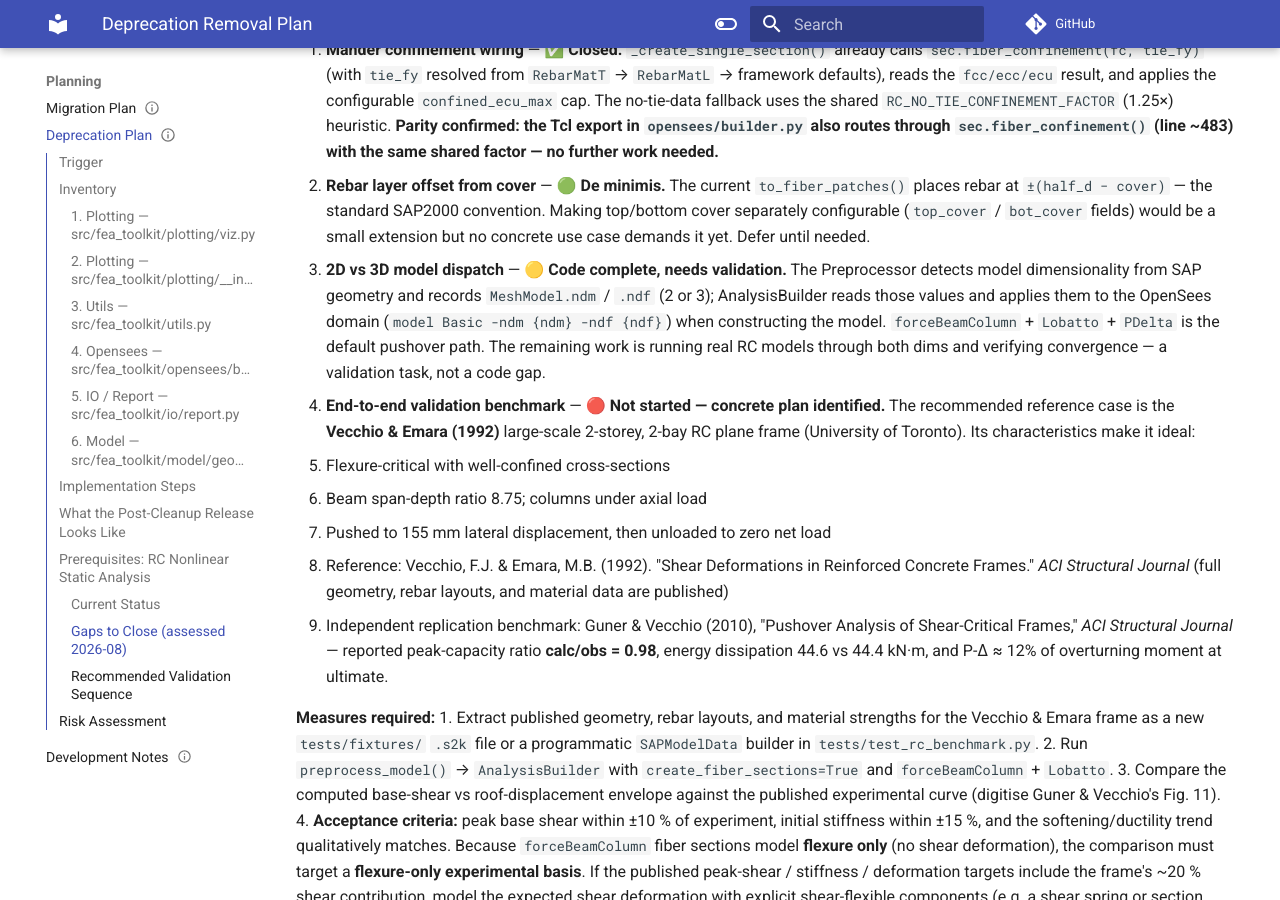
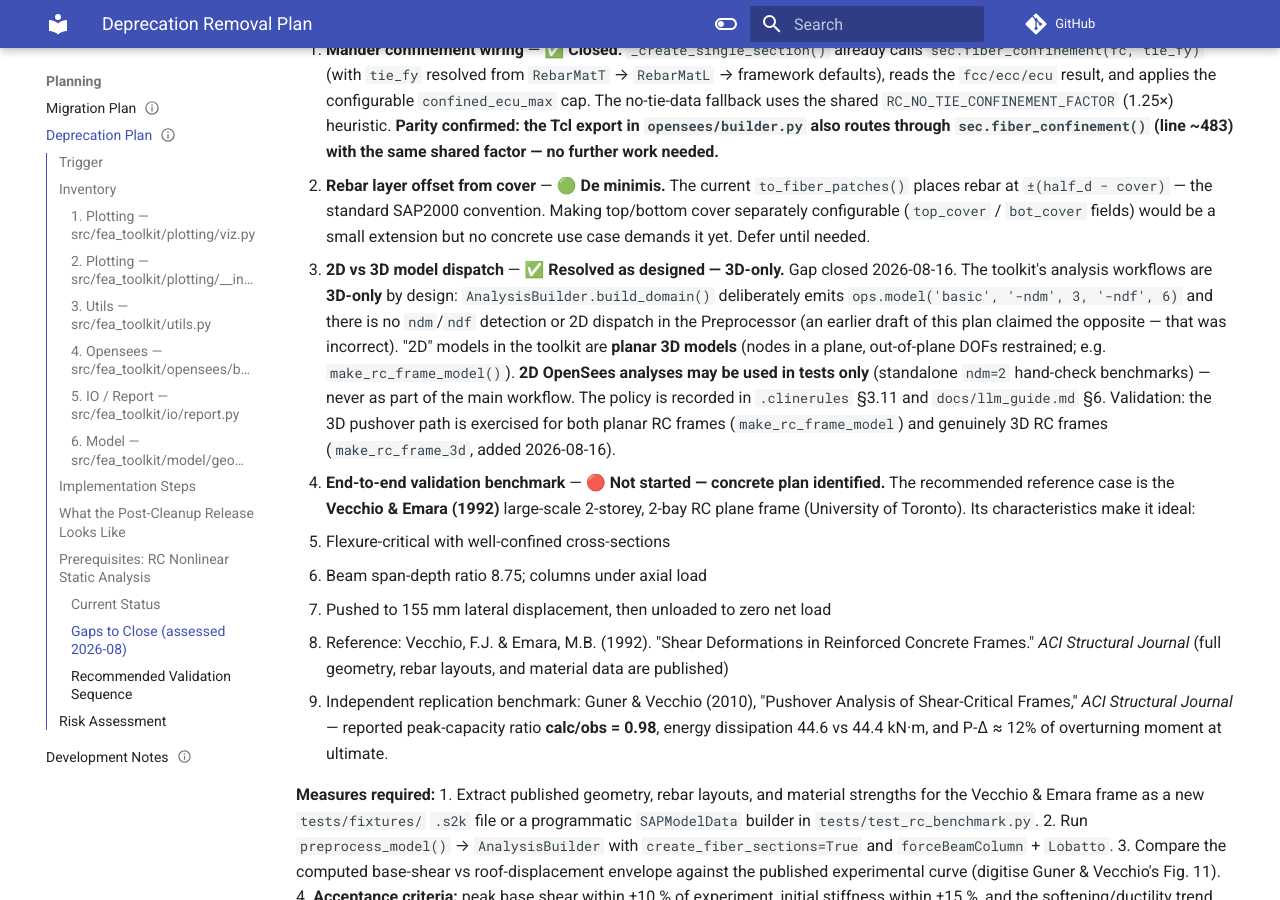
Before and after one commit to boustrephon/fea_toolkit, an MkDocs documentation site: the page built from docs/deprecation_plan.md, in a window 1280 px wide and 900 px high, scrolled down 3441 px. Built offline with MkDocs 1.6.1 and Material for MkDocs 9.7.7, drawn with Linux system fonts in a browser that asks for light colours; comment, search, counter and statistics services are not loaded.

Commit message:
docs: record 3D-only analysis policy (.clinerules §3.11, llm_guide §6, README); correct stale Gap 3 claim

```diff
--- a/docs/deprecation_plan.md
+++ b/docs/deprecation_plan.md
@@ -145,14 +145,20 @@ comfortably.  Below is a realistic assessment of what remains.
    (`top_cover` / `bot_cover` fields) would be a small extension but no
    concrete use case demands it yet.  Defer until needed.
 
-3. **2D vs 3D model dispatch** — **🟡 Code complete, needs validation.**
-   The Preprocessor detects model dimensionality from SAP geometry and
-   records `MeshModel.ndm` / `.ndf` (2 or 3); AnalysisBuilder reads
-   those values and applies them to the OpenSees domain (`model Basic
-   -ndm {ndm} -ndf {ndf}`) when constructing the model.
-   `forceBeamColumn` + `Lobatto` + `PDelta` is the default pushover path.
-   The remaining work is running real RC models through both dims and
-   verifying convergence — a validation task, not a code gap.
+3. **2D vs 3D model dispatch** — **✅ Resolved as designed — 3D-only.**
+   Gap closed 2026-08-16.  The toolkit's analysis workflows are **3D-only**
+   by design: ``AnalysisBuilder.build_domain()`` deliberately emits
+   ``ops.model('basic', '-ndm', 3, '-ndf', 6)`` and there is no
+   ``ndm``/``ndf`` detection or 2D dispatch in the Preprocessor (an earlier
+   draft of this plan claimed the opposite — that was incorrect).  "2D"
+   models in the toolkit are **planar 3D models** (nodes in a plane,
+   out-of-plane DOFs restrained; e.g. ``make_rc_frame_model()``).  **2D
+   OpenSees analyses may be used in tests only** (standalone ``ndm=2``
+   hand-check benchmarks) — never as part of the main workflow.  The
+   policy is recorded in ``.clinerules`` §3.11 and ``docs/llm_guide.md``
+   §6.  Validation: the 3D pushover path is exercised for both planar RC
+   frames (``make_rc_frame_model``) and genuinely 3D RC frames
+   (``make_rc_frame_3d``, added 2026-08-16).
 
 4. **End-to-end validation benchmark** — **🔴 Not started — concrete plan
    identified.**  The recommended reference case is the **Vecchio & Emara
```
Also changed, not shown: README.md (+4 -0 lines), docs/_pending_work.md (+15 -0 lines), docs/llm_guide.md (+7 -0 lines), examples/README.md (+14 -3 lines), 1 other file.
